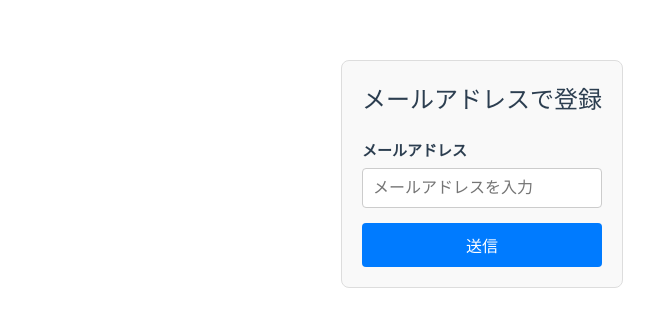
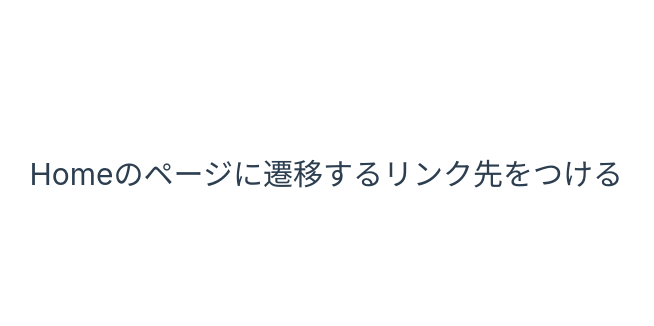
Before and after one commit to ivy239001/Cause-Conect, a Vue app in the folder CauseConnect/: page / in a window 1280 px wide. Shown: the part 226-552 px from the top of the page, without its empty margins (17-671 px from the left). Built offline with nearby package versions, Linux system fonts and the light colour scheme.

Commit message:
ログアウト文追加

```diff
--- /dev/null
+++ b/CauseConnect/src/A_acountninsho/logOut.vue
@@ -0,0 +1,7 @@
+<script setup>
+const logOut = 'user'
+console.log(logOut)
+</script>
+<template>
+  <h1>Homeのページに遷移するリンク先をつける</h1>
+</template>
--- a/CauseConnect/src/App.vue
+++ b/CauseConnect/src/App.vue
@@ -3,7 +3,7 @@
 </template>
 
 <script>
-import SignUp from './A_acountninsho/sign_up.vue'; // ファイルパスを確認してください
+import SignUp from './A_acountninsho/logOut.vue'; // ファイルパスを確認してください
 export default {
   components: {
     SignUp,
```
